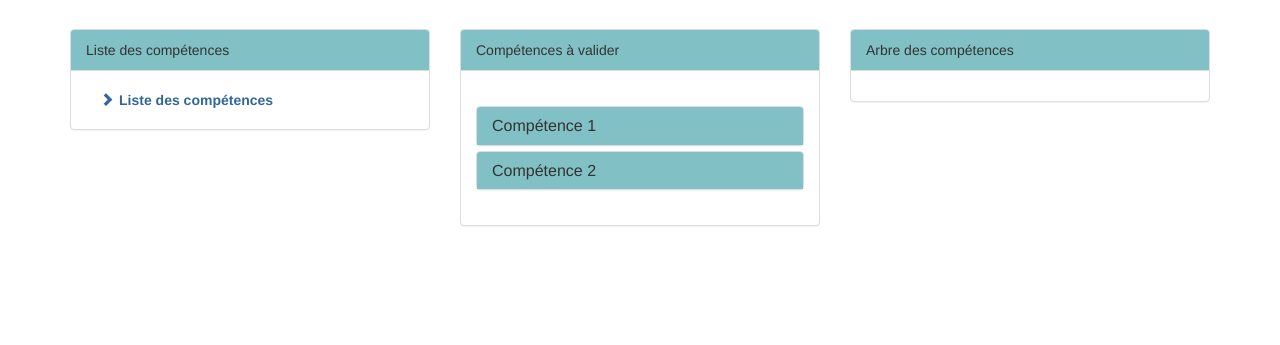
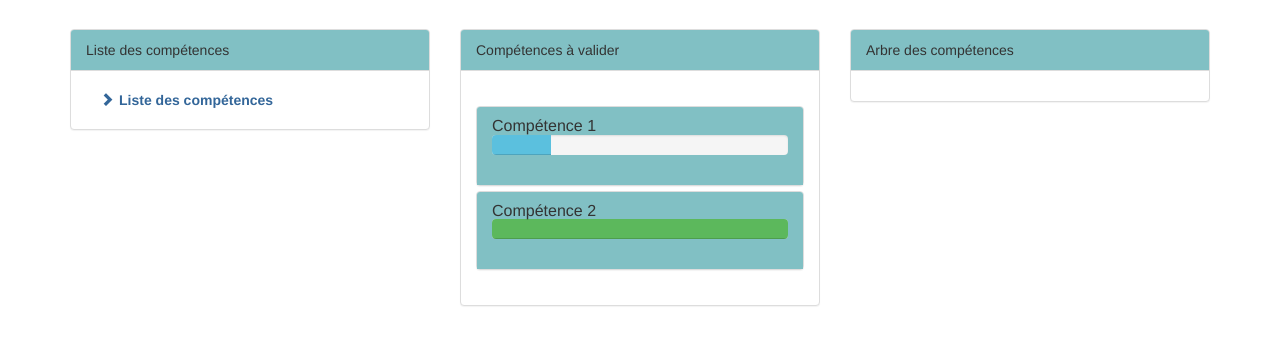
Before and after one commit to GuenverL/LiCoRE, a PHP site: page / in a window 1280 px wide. Shown: the part 51-396 px from the top of the page. Run offline with PHP 8.4, Linux system fonts and the light colour scheme.

Commit message:
ajouts icones, barres de progression et agrandissement de la zone clickable des panels

```diff
--- a/views/competences_a_valider.php
+++ b/views/competences_a_valider.php
@@ -5,30 +5,37 @@
             <div class="panel panel-default">
                 <div class="panel-heading">
                     <h3 class="panel-title">
-                        <a role="button" data-toggle=collapse href="#collapseOne" aria-controls="collapseOne" aria-expanded="false">
+                        <a class="btn-block" role="button" data-toggle=collapse href="#collapseOne" aria-controls="collapseOne" aria-expanded="false">
                             Compétence 1
+                            <div class="progress">
+                                <div class="progress-bar progress-bar-info" role="progressbar" aria-valuenow="20" aria-valuemin="0" aria-valuemax="100" style="width: 20%"><span class="sr-only">20% Complete</span></div>
+                            </div>
                         </a>
                     </h3>
                 </div>
                 <div id="collapseOne" class="collapse">
                     <div class="list-group">
-                        <button class="list-group-item" >sous-compétence 1-1</button>
-                        <button class="list-group-item" >sous-compétence 1-2</button>
+                        <button class="list-group-item"><span class="glyphicon glyphicon-ok pull-right"></span>sous-compétence 1-1</button>
+                        <button class="list-group-item"><span class="glyphicon glyphicon-ok pull-right"></span>sous-compétence 1-2</button>
+                        <button class="list-group-item"><span class="glyphicon glyphicon-ok pull-right"></span>sous-compétence 1-3</button>
                     </div>
                 </div>
             </div>
             <div class="panel panel-default">
                 <div class="panel-heading">
                     <h3 class="panel-title">
-                        <a role="button" data-toggle=collapse href="#collapseTwo" aria-controls="collapseTwo" aria-expanded="false">
+                        <a class="btn-block" role="button" data-toggle=collapse href="#collapseTwo" aria-controls="collapseTwo" aria-expanded="false">
                             Compétence 2
+                            <div class="progress">
+                                <div class="progress-bar progress-bar-success" role="progressbar" aria-valuenow="100" aria-valuemin="0" aria-valuemax="100" style="width: 100%"><span class="sr-only">100% Complete</span></div>
+                            </div>
                         </a>
                     </h3>
                 </div>
                 <div id="collapseTwo" class="collapse">
                     <div class="list-group">
-                        <button class="list-group-item" >sous-compétence 2-1</button>
-                        <button class="list-group-item" >sous-compétence 2-2</button>
+                        <button class="list-group-item"><span class="glyphicon glyphicon-ok pull-right"></span>sous-compétence 2-1</button>
+                        <button class="list-group-item"><span class="glyphicon glyphicon-ok pull-right"></span>sous-compétence 2-2</button>
                     </div>
                 </div>
             </div>
```
